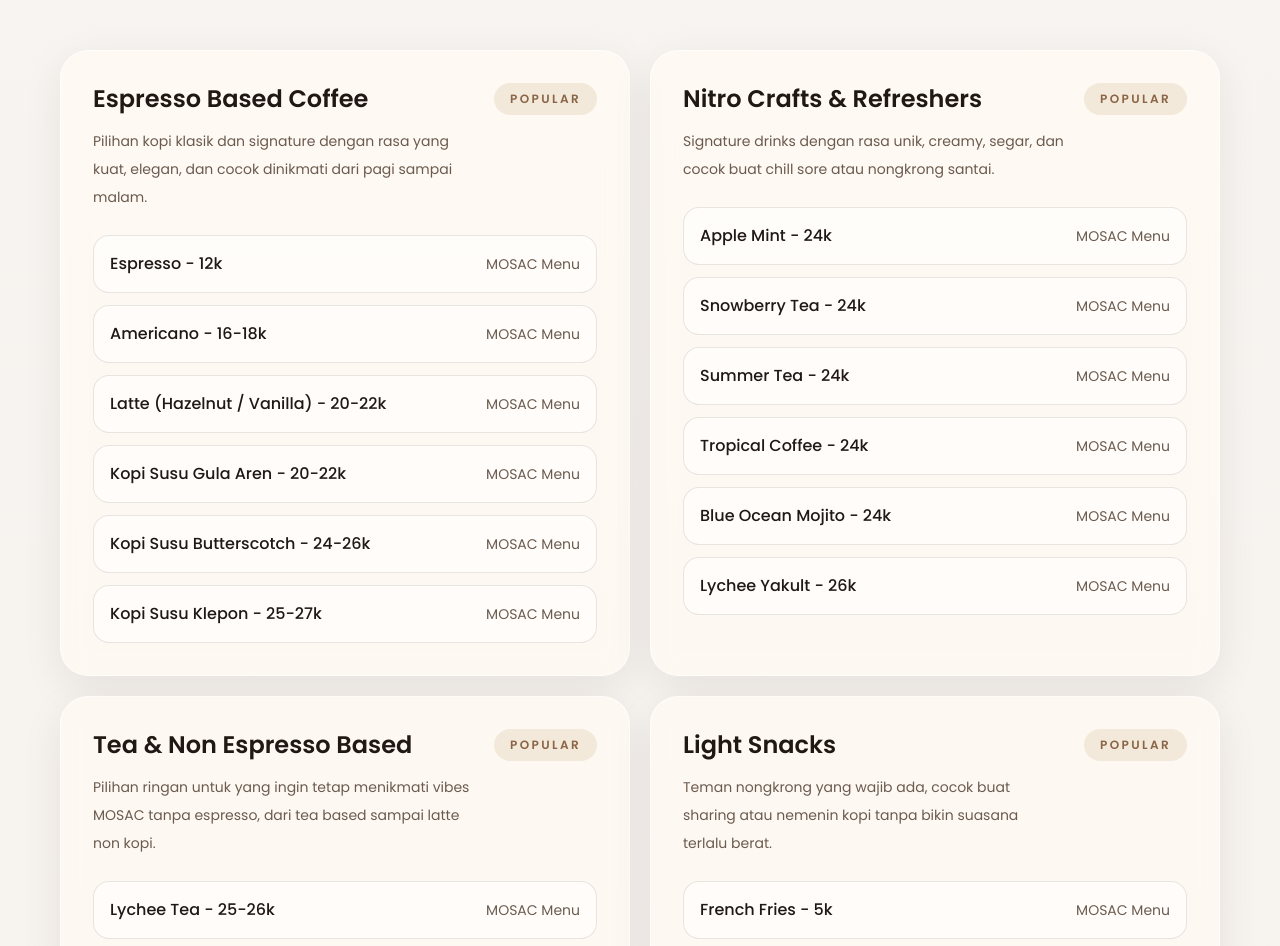
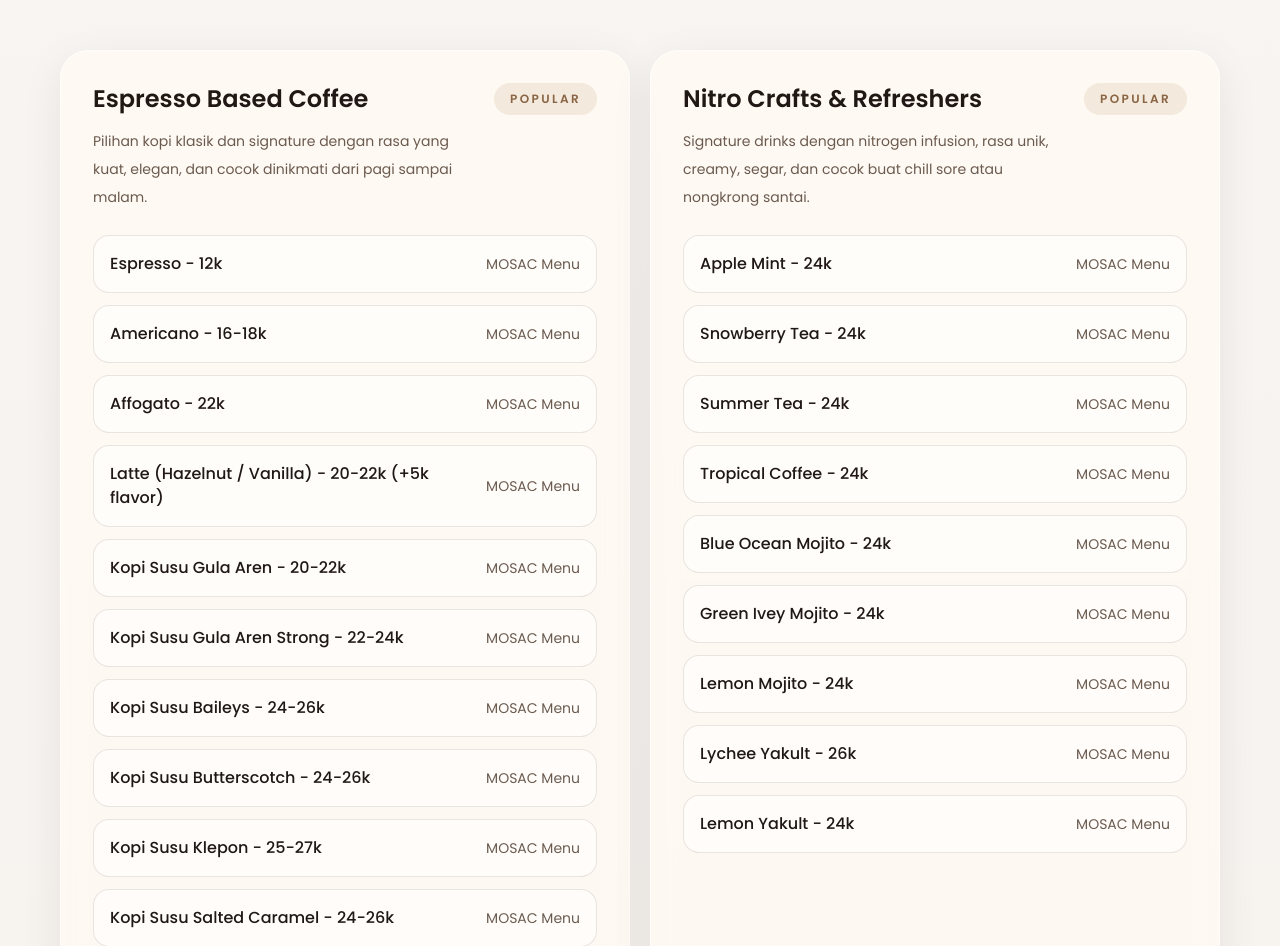
Before and after one commit to Hawariii/mosac-space-and-coffee, a Next.js app: page / in a window 1280 px wide. Shown: the part 4850-5796 px from the top of the page. Built offline with nearby package versions, Linux system fonts and the light colour scheme.

Commit message:
menambahkan pemesanan online dari platform lain

```diff
--- a/components/CTA.tsx
+++ b/components/CTA.tsx
@@ -1,3 +1,5 @@
+import mosacData from "@/data/mosac.json";
+
 export function CTA() {
   return (
     <section className="pb-20 pt-8 md:pb-28">
@@ -22,7 +24,7 @@ export function CTA() {
 
               <div className="mt-8 flex flex-col gap-4 sm:flex-row">
                 <a
-                  href="https://wa.me/6285173383437?text=Halo%20MOSAC%2C%20saya%20ingin%20berkunjung."
+                  href={mosacData.contact.whatsapp_visit_url}
                   target="_blank"
                   rel="noreferrer"
                   className="w-full rounded-full bg-primary px-6 py-4 text-center text-sm font-semibold text-[#24160d] transition hover:bg-[#d5b894] sm:w-auto"
--- a/components/Footer.tsx
+++ b/components/Footer.tsx
@@ -1,3 +1,5 @@
+import mosacData from "@/data/mosac.json";
+
 const footerLinks = [
   { label: "Tentang", href: "#tentang" },
   { label: "Galeri", href: "#galeri" },
@@ -18,9 +20,7 @@ export function Footer() {
               <p className="text-[11px] uppercase tracking-[0.32em] text-[#7d644f]">
                 Bogor
               </p>
-              <p className="text-sm font-semibold">
-                MOSAC - Mayor Oking Space and Coffee
-              </p>
+              <p className="text-sm font-semibold">{mosacData.name}</p>
             </div>
           </div>
           <p className="mt-5 text-sm leading-7 text-[#5f4a3a]">
@@ -52,33 +52,36 @@ export function Footer() {
             Informasi
           </h2>
           <div className="mt-4 grid gap-4 text-sm text-[#5f4a3a]">
-            <p>
-              Jl. Raya Mayor Oking Jaya Atmaja samping pintu tol, Karang Asem
-              Bar., Kec. Citeureup, Kabupaten Bogor, Jawa Barat 16811
-            </p>
-            <p>Setiap hari, 10:00 - 22:00 WIB</p>
+            <p>{mosacData.address}</p>
+            <div className="grid gap-1">
+              {mosacData.hours.map((hour) => (
+                <p key={hour.days}>
+                  {hour.days}: {hour.time}
+                </p>
+              ))}
+            </div>
             <a
-              href="https://wa.me/6285173383437?text=Halo%20MOSAC%2C%20saya%20ingin%20bertanya."
+              href={mosacData.contact.whatsapp_reservation_url}
               target="_blank"
               rel="noreferrer"
               className="font-medium text-[#2b1d13] transition hover:text-primary-deep"
             >
-              WhatsApp: +62 851-7338-3437
+              WhatsApp: {mosacData.contact.whatsapp_label}
             </a>
             <a
-              href="https://www.instagram.com/mosac.id/"
+              href={mosacData.contact.instagram_url}
               target="_blank"
               rel="noreferrer"
               className="font-medium text-[#2b1d13] transition hover:text-primary-deep"
             >
-              Instagram: @mosac.id
+              Instagram: {mosacData.contact.instagram_handle}
             </a>
           </div>
         </div>
       </div>
 
       <div className="section-shell mt-10 border-t border-black/8 pt-5 text-sm text-[#7d644f]">
-        <p>© 2026 MOSAC - Mayor Oking Space and Coffee. All rights reserved.</p>
+        <p>© 2026 {mosacData.name}. All rights reserved.</p>
       </div>
     </footer>
   );
--- a/components/Location.tsx
+++ b/components/Location.tsx
@@ -1,3 +1,5 @@
+import mosacData from "@/data/mosac.json";
+
 export function Location() {
   return (
     <section id="lokasi" className="py-24 md:py-32">
@@ -21,28 +23,31 @@ export function Location() {
           <div className="mt-6 space-y-5 sm:mt-8 sm:space-y-6">
             <div>
               <h3 className="text-lg font-semibold">Alamat</h3>
-              <p className="mt-2 text-sm leading-7 text-muted">
-                Jl. Raya Mayor Oking Jaya Atmaja samping pintu tol, Karang Asem
-                Bar., Kec. Citeureup, Kabupaten Bogor, Jawa Barat 16811
-              </p>
+              <p className="mt-2 text-sm leading-7 text-muted">{mosacData.address}</p>
             </div>
             <div>
               <h3 className="text-lg font-semibold">Kontak</h3>
               <div className="mt-2 grid gap-2 text-sm text-muted">
-                <p>Reservasi / WhatsApp: +62 851-7338-3437</p>
+                <p>Reservasi / WhatsApp: {mosacData.contact.whatsapp_label}</p>
                 <a
-                  href="https://www.instagram.com/mosac.id/"
+                  href={mosacData.contact.instagram_url}
                   target="_blank"
                   rel="noreferrer"
                   className="font-medium text-primary-deep transition hover:text-[#24160d]"
                 >
-                  Instagram: @mosac.id
+                  Instagram: {mosacData.contact.instagram_handle}
                 </a>
               </div>
             </div>
             <div>
               <h3 className="text-lg font-semibold">Jam Operasional</h3>
-              <p className="mt-2 text-sm leading-7 text-muted">Setiap hari, 10:00 - 22:00 WIB</p>
+              <div className="mt-2 grid gap-2 text-sm leading-7 text-muted">
+                {mosacData.hours.map((hour) => (
+                  <p key={hour.days}>
+                    {hour.days}: {hour.time}
+                  </p>
+                ))}
+              </div>
             </div>
             <div className="flex flex-col items-start gap-3 sm:flex-row sm:items-center">
               <div className="rounded-full bg-primary px-4 py-2 font-semibold text-[#24160d]">
@@ -64,7 +69,7 @@ export function Location() {
               Buka di Google Maps
             </a>
             <a
-              href="https://wa.me/6285173383437?text=Halo%20MOSAC%2C%20saya%20mau%20tanya%20ketersediaan%20tempat."
+              href={mosacData.contact.whatsapp_reservation_url}
               target="_blank"
               rel="noreferrer"
               className="w-full rounded-full border border-primary/40 bg-primary/10 px-6 py-4 text-center text-sm font-semibold text-primary-deep transition hover:bg-primary/15 sm:w-auto"
--- a/components/Menu.tsx
+++ b/components/Menu.tsx
@@ -1,56 +1,4 @@
-const categories = [
-  {
-    title: "Espresso Based Coffee",
-    description:
-      "Pilihan kopi klasik dan signature dengan rasa yang kuat, elegan, dan cocok dinikmati dari pagi sampai malam.",
-    items: [
-      "Espresso - 12k",
-      "Americano - 16-18k",
-      "Latte (Hazelnut / Vanilla) - 20-22k",
-      "Kopi Susu Gula Aren - 20-22k",
-      "Kopi Susu Butterscotch - 24-26k",
-      "Kopi Susu Klepon - 25-27k",
-    ],
-  },
-  {
-    title: "Nitro Crafts & Refreshers",
-    description:
-      "Signature drinks dengan rasa unik, creamy, segar, dan cocok buat chill sore atau nongkrong santai.",
-    items: [
-      "Apple Mint - 24k",
-      "Snowberry Tea - 24k",
-      "Summer Tea - 24k",
-      "Tropical Coffee - 24k",
-      "Blue Ocean Mojito - 24k",
-      "Lychee Yakult - 26k",
-    ],
-  },
-  {
-    title: "Tea & Non Espresso Based",
-    description:
-      "Pilihan ringan untuk yang ingin tetap menikmati vibes MOSAC tanpa espresso, dari tea based sampai latte non kopi.",
-    items: [
-      "Lychee Tea - 25-26k",
-      "Lemongrass Tea - 25-26k",
-      "Black Charcoal Latte - 24k",
-      "Chocolate Latte - 18k",
-      "Matcha Latte - 16k",
-      "Taro Latte - 16k",
-    ],
-  },
-  {
-    title: "Light Snacks",
-    description:
-      "Teman nongkrong yang wajib ada, cocok buat sharing atau nemenin kopi tanpa bikin suasana terlalu berat.",
-    items: [
-      "French Fries - 5k",
-      "Ice Cream - 8k",
-      "Nuggets - 12k",
-      "Chicken Wings - 7k",
-      "Sausage - 15k",
-    ],
-  },
-];
+import mosacData from "@/data/mosac.json";
 
 export function Menu() {
   return (
@@ -71,7 +19,7 @@ export function Menu() {
         </div>
 
         <div className="grid gap-5 lg:grid-cols-2">
-          {categories.map((category) => (
+          {mosacData.menu_categories.map((category) => (
             <article
               key={category.title}
               className="glass-panel rounded-[1.5rem] border border-white/35 p-5 sm:rounded-[1.75rem] sm:p-6 md:p-8"
@@ -105,37 +53,24 @@ export function Menu() {
 
         <div className="mt-10 grid gap-4 sm:flex sm:flex-wrap sm:justify-center">
           <a
-            href="https://wa.me/6285173383437?text=Halo%20MOSAC%2C%20boleh%20minta%20menu%20lengkap%3F"
+            href={"https://drive.google.com/file/d/11RNEKxre5hcEVHgQ1wbBbGQBJRi_Gclp/view?usp=drivesdk"}
             target="_blank"
             rel="noreferrer"
             className="w-full rounded-full bg-[#24160d] px-7 py-4 text-center text-sm font-semibold text-white transition hover:bg-[#3a2619] sm:w-auto"
           >
             Lihat Menu Lengkap
           </a>
+          {mosacData.delivery.map((delivery) => (
             <a
-            href="https://gofood.link/a/Gx5XPJQ?utm_source=linktree_admin_share&utm_medium=social&utm_content=link_in_bio&fbclid=PAb21jcAQ0dS9leHRuA2FlbQIxMQBzcnRjBmFwcF9pZA81NjcwNjczNDMzNTI0MjcAAadh8WdjHwlYKVM1FTN4uOyE-OkinerIFZxxDbvZtuhYe8W2oWHppDAf5TiWgA_aem_zdFkxFXPtXkXcjNsBPX_yQ"
+              key={delivery.name}
+              href={delivery.url}
               target="_blank"
               rel="noreferrer"
               className="w-full rounded-full border border-[var(--border)] bg-white/70 px-7 py-4 text-center text-sm font-semibold text-[#24160d] transition hover:bg-white sm:w-auto"
             >
-            GoFood
+              {delivery.name}
             </a>
-          <a
-            href="https://r.grab.com/g/6-20260328_154914_6a6dc38a1f8f4a2c84b0dc7938749b71_MEXMPS-6-C36WANLWKBTYFE"
-            target="_blank"
-            rel="noreferrer"
-            className="w-full rounded-full border border-[var(--border)] bg-white/70 px-7 py-4 text-center text-sm font-semibold text-[#24160d] transition hover:bg-white sm:w-auto"
-          >
-            GrabFood
-          </a>
-          <a
-            href="https://shopee.co.id/universal-link/now-food/shop/21159289?deep_and_deferred=1&shareChannel=copy_link"
-            target="_blank"
-            rel="noreferrer"
-            className="w-full rounded-full border border-[var(--border)] bg-white/70 px-7 py-4 text-center text-sm font-semibold text-[#24160d] transition hover:bg-white sm:w-auto"
-          >
-            ShopeeFood
-          </a>
+          ))}
         </div>
       </div>
     </section>
--- /dev/null
+++ b/data/mosac.json
@@ -0,0 +1,98 @@
+{
+  "name": "MOSAC - Mayor Oking Space and Coffee",
+  "city": "Citeureup, Bogor",
+  "address": "Jl. Raya Mayor Oking Jaya Atmaja samping pintu tol, Karang Asem Bar., Kec. Citeureup, Kabupaten Bogor, Jawa Barat 16811",
+  "hours": [
+    {
+      "days": "Senin - Rabu",
+      "time": "10.00 - 22.00 WIB"
+    },
+    {
+      "days": "Kamis - Minggu",
+      "time": "10.00 - 02.00 WIB"
+    }
+  ],
+  "contact": {
+    "whatsapp_number": "+6285173383437",
+    "whatsapp_label": "+62 851-7338-3437",
+    "whatsapp_reservation_url": "https://wa.me/6285173383437?text=Halo%20MOSAC%2C%20saya%20mau%20tanya%20ketersediaan%20tempat.",
+    "whatsapp_visit_url": "https://wa.me/6285173383437?text=Halo%20MOSAC%2C%20saya%20ingin%20berkunjung.",
+    "whatsapp_menu_url": "https://wa.me/6285173383437?text=Halo%20MOSAC%2C%20boleh%20minta%20menu%20lengkap%3F",
+    "instagram_handle": "@mosac.id",
+    "instagram_url": "https://www.instagram.com/mosac.id/"
+  },
+  "delivery": [
+    {
+      "name": "GoFood",
+      "url": "https://gofood.link/a/Gx5XPJQ?utm_source=linktree_admin_share&utm_medium=social&utm_content=link_in_bio&fbclid=PAb21jcAQ0dS9leHRuA2FlbQIxMQBzcnRjBmFwcF9pZA81NjcwNjczNDMzNTI0MjcAAadh8WdjHwlYKVM1FTN4uOyE-OkinerIFZxxDbvZtuhYe8W2oWHppDAf5TiWgA_aem_zdFkxFXPtXkXcjNsBPX_yQ"
+    },
+    {
+      "name": "GrabFood",
+      "url": "https://r.grab.com/g/6-20260328_154914_6a6dc38a1f8f4a2c84b0dc7938749b71_MEXMPS-6-C36WANLWKBTYFE"
+    },
+    {
+      "name": "ShopeeFood",
+      "url": "https://shopee.co.id/universal-link/now-food/shop/21159289?deep_and_deferred=1&shareChannel=copy_link"
+    }
+  ],
+  "menu_categories": [
+    {
+      "title": "Espresso Based Coffee",
+      "description": "Pilihan kopi klasik dan signature dengan rasa yang kuat, elegan, dan cocok dinikmati dari pagi sampai malam.",
+      "items": [
+        "Espresso - 12k",
+        "Americano - 16-18k",
+        "Affogato - 22k",
+        "Latte (Hazelnut / Vanilla) - 20-22k (+5k flavor)",
+        "Kopi Susu Gula Aren - 20-22k",
+        "Kopi Susu Gula Aren Strong - 22-24k",
+        "Kopi Susu Baileys - 24-26k",
+        "Kopi Susu Butterscotch - 24-26k",
+        "Kopi Susu Klepon - 25-27k",
+        "Kopi Susu Salted Caramel - 24-26k",
+        "Add Espresso Shot +4k"
+      ]
+    },
+    {
+      "title": "Nitro Crafts & Refreshers",
+      "description": "Signature drinks dengan nitrogen infusion, rasa unik, creamy, segar, dan cocok buat chill sore atau nongkrong santai.",
+      "items": [
+        "Apple Mint - 24k",
+        "Snowberry Tea - 24k",
+        "Summer Tea - 24k",
+        "Tropical Coffee - 24k",
+        "Blue Ocean Mojito - 24k",
+        "Green Ivey Mojito - 24k",
+        "Lemon Mojito - 24k",
+        "Lychee Yakult - 26k",
+        "Lemon Yakult - 24k"
+      ]
+    },
+    {
+      "title": "Tea & Non Espresso Based",
+      "description": "Pilihan ringan untuk yang ingin tetap menikmati vibes MOSAC tanpa espresso, dari tea based sampai latte non kopi.",
+      "items": [
+        "Lychee Tea - 25-26k",
+        "Lemongrass Tea - 25-26k",
+        "Apple Tea - 25-26k",
+        "Tea - 25-26k",
+        "Sweet Tea - 25-26k",
+        "Black Charcoal Latte - 24k",
+        "Chocolate Latte - 18k",
+        "Matcha Latte - 16k",
+        "Taro Latte - 16k"
+      ]
+    },
+    {
+      "title": "Light Snacks",
+      "description": "Teman nongkrong yang wajib ada, cocok buat sharing atau nemenin kopi tanpa bikin suasana terlalu berat.",
+      "items": [
+        "French Fries - 5k",
+        "Ice Cream - 8k",
+        "Nuggets - 12k",
+        "Chicken Wings - 7k",
+        "Sausage - 15k"
+      ]
+    }
+  ]
+}
```
Lines whose indentation alone changed are shown as unchanged.
